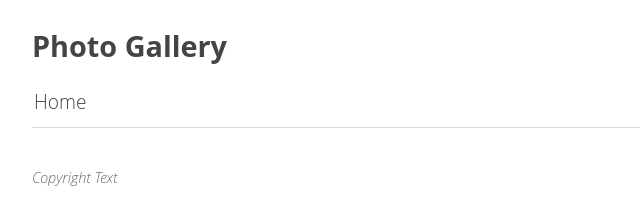
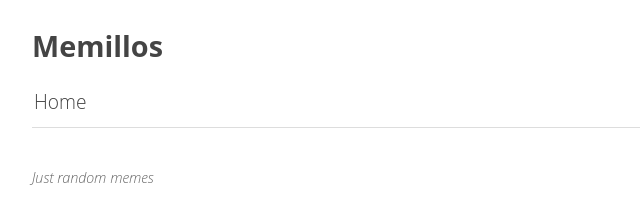
Before and after one commit to csuarez/memillos, a plain HTML site: page index.html in a window 1280 px wide. Shown: the whole page, without its empty margins (0-640 px from the left). Drawn offline with Linux system fonts and the light colour scheme.

Commit message:
Deploying to gh-pages from  @ 39282a651a97fdfa4bd8ed117564d2cb286a1086 🚀

```diff
--- a/index.html
+++ b/index.html
@@ -4,7 +4,7 @@
   <head>
       <meta charset="utf-8" />
       <meta name="viewport" content="width=device-width, user-scalable=no" />
-      <title>Photo Gallery - Home</title>
+      <title>Memillos - Home</title>
       <link rel="stylesheet" href="public/lightgallery/css/lightgallery.css" />
       <link rel="stylesheet" href="public/videojs/video-js.min.css" />
       <link rel="stylesheet" href="public/lightgallery/css/lg-exif.min.css" />
@@ -21,7 +21,7 @@
         Gallery title
       -->
       <header>
-        <h1><a href="index.html">Photo Gallery</a></h1>
+        <h1><a href="index.html">Memillos</a></h1>
       </header>
 
       <!--
@@ -56,7 +56,7 @@
         Optional footer
       -->
       <footer>
-        <p>Copyright Text</p>
+        <p>Just random memes</p>
       </footer>
 
     </div>
```
